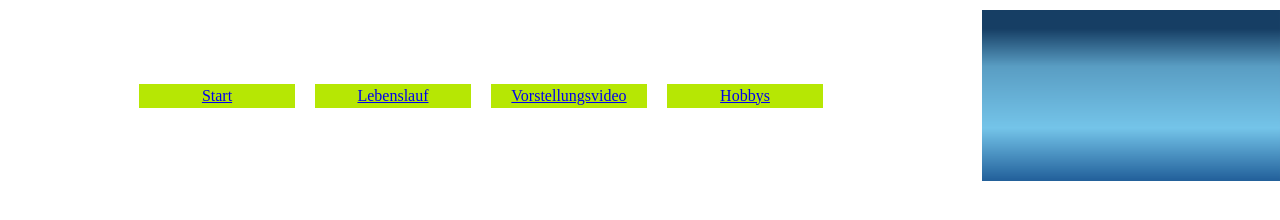
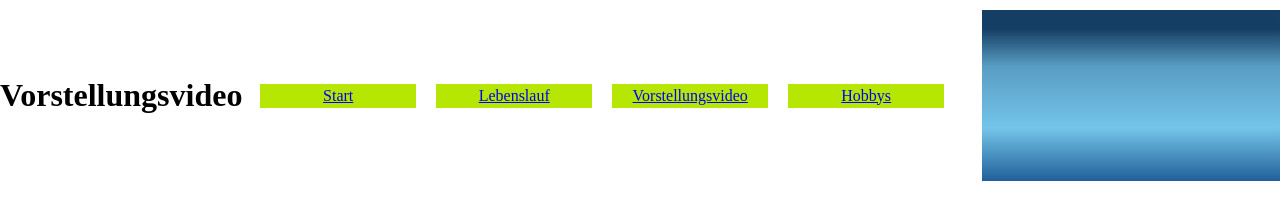
Before and after one commit to Oskiwiedi/CV, a plain HTML site: page vorstellungsvideo.html in a window 1280 px wide. Drawn offline with Linux system fonts and the light colour scheme.

Commit message:
Update Vorstellungsvide

```diff
--- a/vorstellungsvideo.html
+++ b/vorstellungsvideo.html
@@ -6,6 +6,9 @@
     <link rel="stylesheet" href="style.css">
 </head>
 <body>
+    <div>
+        <h1>Vorstellungsvideo</h1>
+    </div>
     <div id="main">
         <nav>
             <ul id="header-navigation">
```
